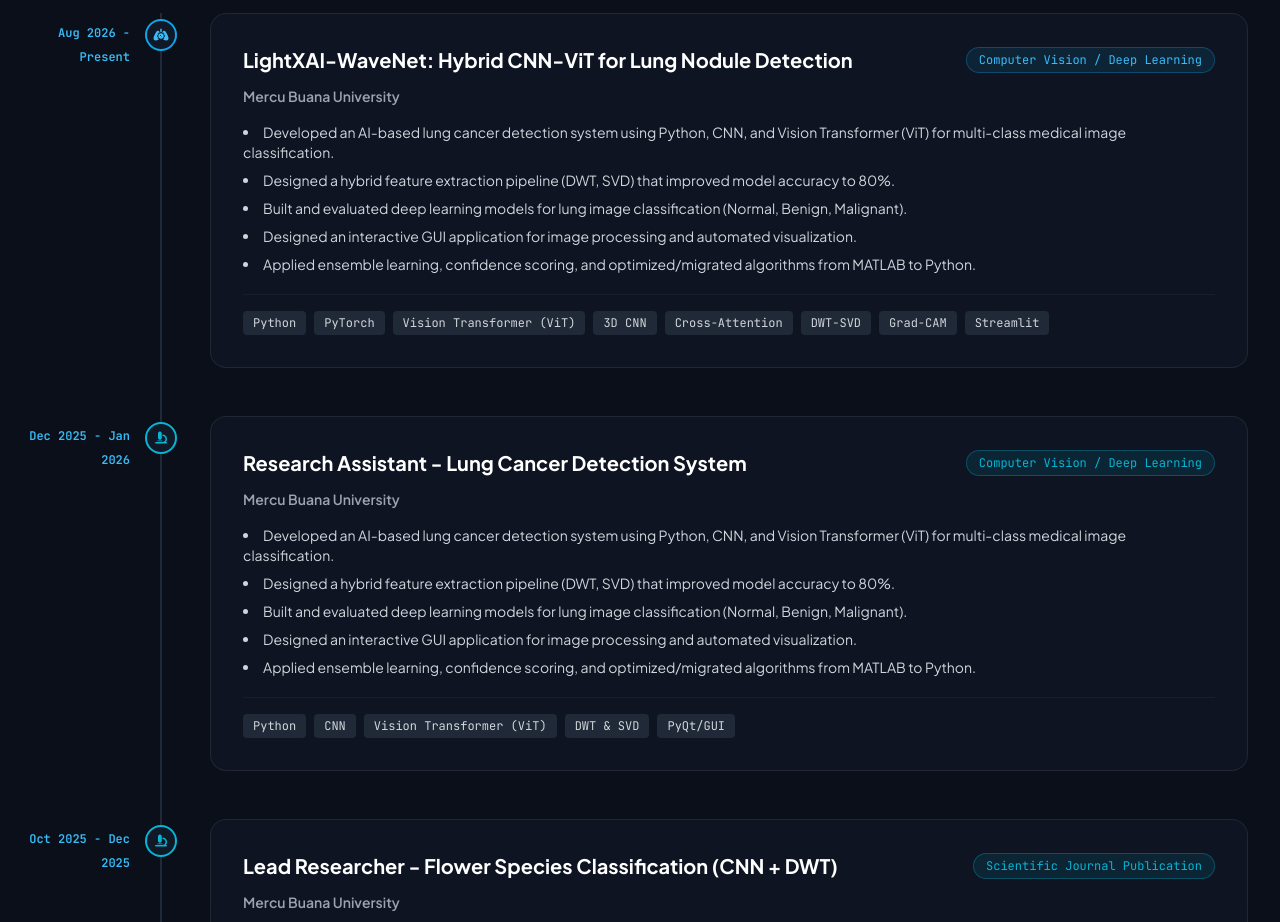
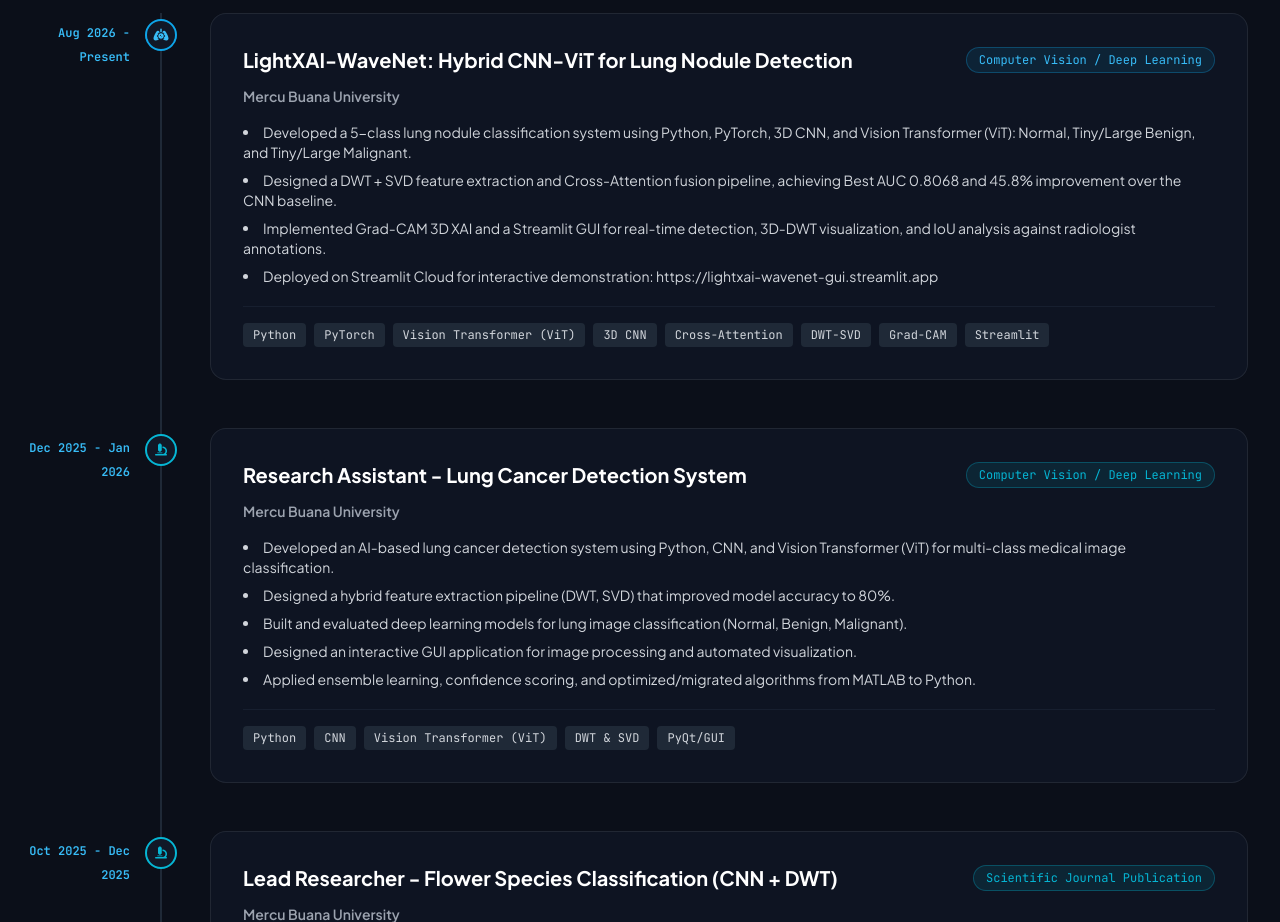
Before and after one commit to Stefaniekey/portfolio-stefanie, a plain HTML site: page index.html in a window 1280 px wide. Shown: the part 1740-2662 px from the top of the page. Drawn offline with nearby package versions, Linux system fonts and the light colour scheme.

Commit message:
Update index.html

```diff
--- a/index.html
+++ b/index.html
@@ -393,11 +393,13 @@
                     <p class="text-sm font-semibold text-gray-400 mb-4">Mercu Buana University</p>
 
                     <ul class="space-y-2 text-sm text-gray-300 list-disc list-inside">
-                        <li>Developed an AI-based lung cancer detection system using Python, CNN, and Vision Transformer (ViT) for multi-class medical image classification.</li>
-                        <li>Designed a hybrid feature extraction pipeline (DWT, SVD) that improved model accuracy to 80%.</li>
-                        <li>Built and evaluated deep learning models for lung image classification (Normal, Benign, Malignant).</li>
-                        <li>Designed an interactive GUI application for image processing and automated visualization.</li>
-                        <li>Applied ensemble learning, confidence scoring, and optimized/migrated algorithms from MATLAB to Python.</li>
+                        <li>Developed a 5-class lung nodule classification system using Python, PyTorch, 3D CNN, and Vision
+                            Transformer (ViT): Normal, Tiny/Large Benign, and Tiny/Large Malignant.</li>
+                        <li>Designed a DWT + SVD feature extraction and Cross-Attention fusion pipeline, achieving Best AUC
+                            0.8068 and 45.8% improvement over the CNN baseline. </li>
+                        <li>Implemented Grad-CAM 3D XAI and a Streamlit GUI for real-time detection, 3D-DWT visualization, and
+                            IoU analysis against radiologist annotations.</li>
+                        <li>Deployed on Streamlit Cloud for interactive demonstration: https://lightxai-wavenet-gui.streamlit.app</li>
                     </ul>
 
                     <div class="flex flex-wrap gap-2 mt-5 pt-4 border-t border-gray-800/60">
```
